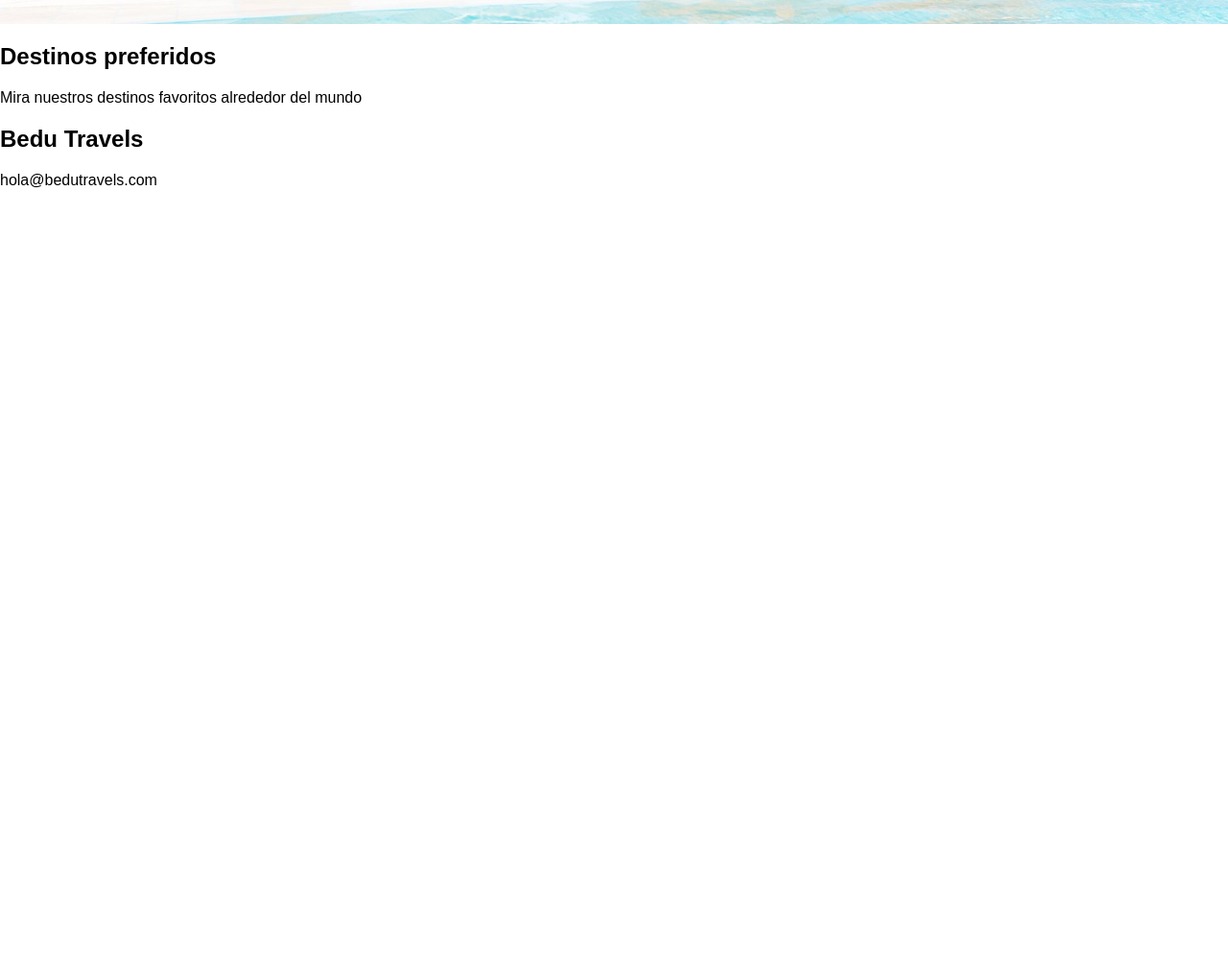
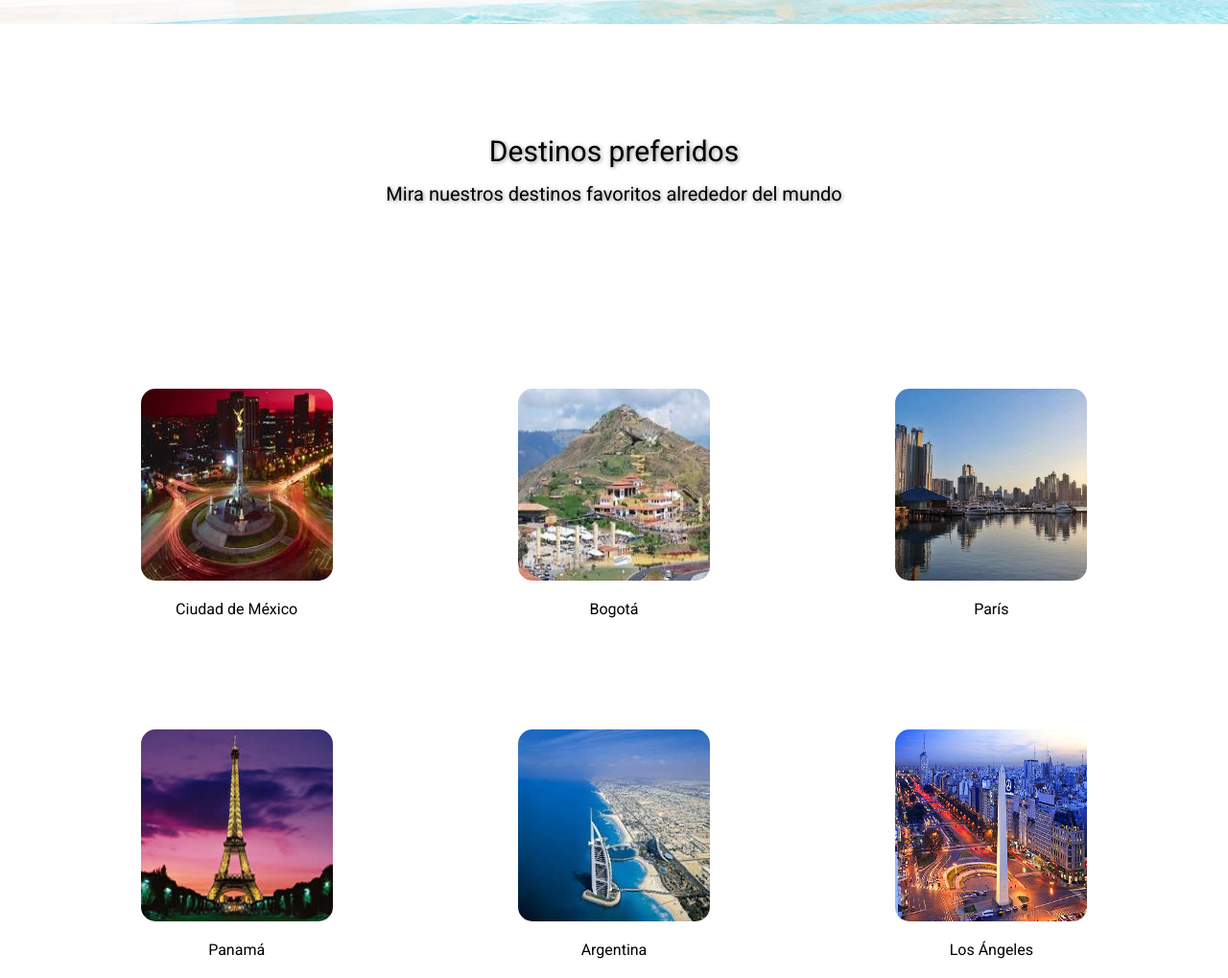
Before and after one commit to oscarmiza/CSS-Grid, a plain HTML site: page index.html in a window 1280 px wide. Shown: the part 515-1534 px from the top of the page at 96% size. Before the commit the page ends 800 px from the top, so only its background shows below. Drawn offline with Linux system fonts and the light colour scheme.

Commit message:
Bedu travels version HTML

```diff
--- a/css/estilos.css
+++ b/css/estilos.css
@@ -1,7 +1,8 @@
+@import url('https://fonts.googleapis.com/css?family=Roboto:400,500&display=swap');
 header, body{
 margin: 0;
 padding: 0;
-font-family: Arial, Helvetica, sans-serif;
+font-family: 'Roboto', sans-serif;
 
 }
 
@@ -133,3 +134,114 @@ input {
     cursor: pointer;
 }
 /* -----Aqui termina la seccion principal */
+
+
+/* Aqui inicia la seccio de Destino */
+
+   .destinos {
+        display: flex;
+        height: 35vh;
+        align-items: center;
+        justify-content: center;
+        flex-direction: column;
+        text-shadow: 1px 1px 4px rgba(0,0,0,0.45);
+        margin: 0;
+
+    }
+
+    .destinos h1 {
+        font-size: 30px;
+        font-weight: 300;
+        margin-bottom: 15px;
+
+
+    }
+
+    .destinos p {
+        font-size: 20px;
+        margin: 0;
+    }
+
+
+
+/* Aqui finaliza la seccio de Destino */
+
+
+/* Aqui incia el pie-de-pagina */
+
+.pie-de-pagina {
+
+    display: grid;
+    grid-template-columns: .8fr 1.2fr 1fr;
+    /* border: 1px solid red; */
+    height: 200px;
+    background-color: #24272A;
+    color: white;
+    justify-content: center;
+    align-items: center;
+
+
+
+  }
+
+  .pie-elemento{
+      /* margin:  5px;*/
+      /* padding: 5px; */
+    /* border: 1px solid green; */
+    font-size: 20px;
+    margin: 20px;
+    padding: 25px;
+
+
+  }
+
+ .pie-de-pagina h2{
+     font-size: 20px;
+     /* margin: 20px;
+     padding: 25px; */
+     font-weight: 300;
+
+ }
+
+ .sociales{
+     width: 30px;
+     padding-left: 20px;
+ }
+
+ .sociales:hover{
+     /* transform: scale(60px); */
+    width: 40px;
+    padding-left: 20px;
+    cursor: pointer;
+}
+
+
+
+/* Aqui finaliza el pie-de-pagina */
+
+.sec-paises{
+    display: grid;
+    grid-template: 1fr 1fr 1fr / 1fr 1fr 1fr;
+    margin-bottom: 25px;
+
+    padding: 50px;
+    justify-items: center;
+
+
+}
+
+.pais{
+    width: 200px;
+    /* height 150px; */
+    margin: 50px;
+    border-radius: 25px;
+    text-align: center;
+}
+
+.foto{
+    width: 200px;
+    height: 200px;
+    border-radius: 15px;
+
+
+}
--- a/index.html
+++ b/index.html
@@ -48,6 +48,49 @@
     <section class="destinos">
         <h1>Destinos preferidos</h1>
         <p>Mira nuestros destinos favoritos alrededor del mundo</p>
+
+    </section>
+
+    <section class="sec-paises">
+
+    <div class="pais">
+            <img src="img/cdmx.jpeg" alt="" class="foto">
+            <p class="nombre_pais">Ciudad de México</p>
+    </div>
+    <div class="pais">
+            <img src="img/colombia.jpg" alt="" class="foto">
+            <p class="nombre_pais">Bogotá</p>
+    </div>
+    <div class="pais">
+            <img src="img/panama.jpg" alt="" class="foto">
+            <p class="nombre_pais">París</p>
+    </div>
+    <div class="pais">
+            <img src="img/francia.jpg" alt="" class="foto">
+            <p class="nombre_pais">Panamá</p>
+    </div>
+    <div class="pais">
+            <img src="img/dubai.jpeg" alt="" class="foto">
+            <p class="nombre_pais">Argentina</p>
+    </div>
+    <div class="pais">
+            <img src="img/argentina.jpg" alt="" class="foto">
+            <p class="nombre_pais">Los Ángeles</p>
+    </div>
+    <div class="pais">
+            <img src="img/angeles.jpeg" alt="" class="foto">
+            <p class="nombre_pais">Río de Janeiro</p>
+    </div>
+    <div class="pais">
+            <img src="img/dubai.jpeg" alt="" class="foto">
+            <p class="nombre_pais">Tijuana</p>
+    </div>
+    <div class="pais">
+            <img src="img/gdl.jpeg" alt="" class="foto">
+            <p class="nombre_pais">Guadalajara</p>
+    </div>
+
+
     </section>
 
     <footer class="pie-de-pagina">
@@ -57,14 +100,20 @@
             <contact class="direccion">hola@bedutravels.com</contact>
         </div>
 
+
+
         <div class="pie-elemento">
 
-            <img src="" alt="" class="sociales">
-            <img src="" alt="" class="sociales">
-            <img src="" alt="" class="sociales">
+            <img src="img/facebook.svg" alt="" class="sociales">
+            <img src="img/instagram.svg" alt="" class="sociales">
+            <img src="img/twitter.svg" alt="" class="sociales">
 
         </div>
 
+        <div class="pie-elemento">
+
+
+        </div>
 
     </footer>
 
```
